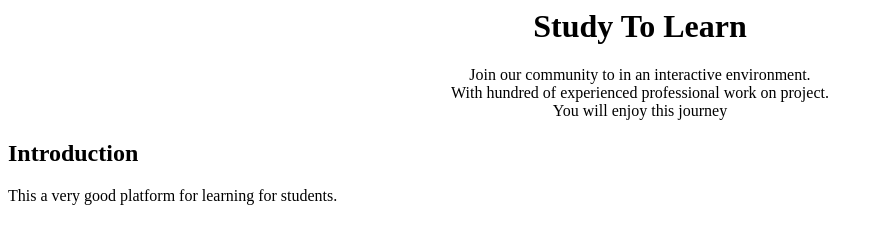
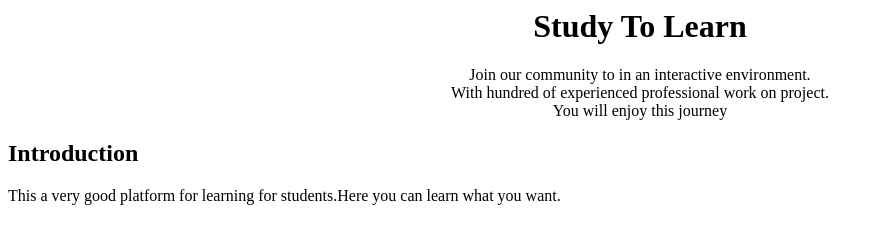
Before and after one commit to Ghulam121/WebSiteProject, a plain HTML site: page News.html in a window 1280 px wide. Shown: the whole page, without its empty margins (0-883 px from the left). Drawn offline with Linux system fonts and the light colour scheme.

Commit message:
an intro para added

```diff
--- a/News.html
+++ b/News.html
@@ -21,7 +21,7 @@ text-align:left;
  Introduction
  </h2>
  <p id="abc">
- This a very good platform for learning for students.
+ This a very good platform for learning for students.Here you can learn what you want.
  </p>
 </body>
 </html>
```
